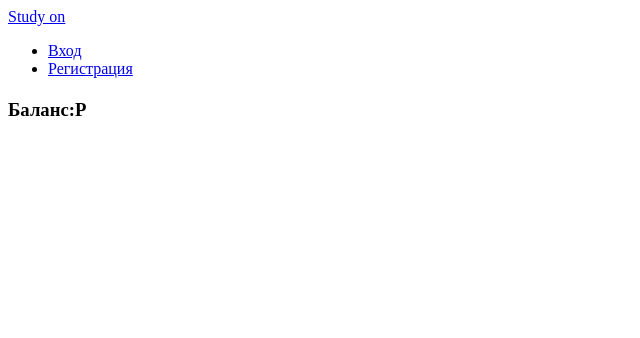
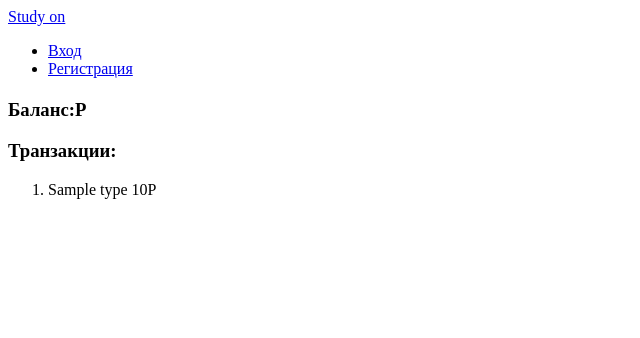
Before and after one commit to ripulca/study-on, a Symfony app: template templates/profile/show.html.twig in a window 1280 px wide. Shown: the top 338 px of the page, without its empty margins (0-640 px from the left). Run offline with Twig, Linux system fonts and the light colour scheme; the template is opened without the code that fills it: most values are stand-ins (such as "Sample title", 1, 10 or a date in 2020); some libraries are stand-ins or nearby versions.

Commit message:
transactions show fix

```diff
--- a/templates/profile/show.html.twig
+++ b/templates/profile/show.html.twig
@@ -14,4 +14,13 @@
 			</li>
 		{% endfor %}
 	</ol>
+	<h3 style="display: flex">Транзакции: </h3>
+	<ol class="list-group list-group-numbered roles">
+		{% for transaction in transactions %}
+			<li class="list-group-item role">
+				{{ transaction.type }}
+				{{ transaction.amount }}Р
+			</li>
+		{% endfor %}
+	</ol>
 {% endblock %}
```
Also changed, not shown: src/Controller/ProfileController.php (+6 -1 lines), src/Enum/PaymentStatus.php (+13 -0 lines).
